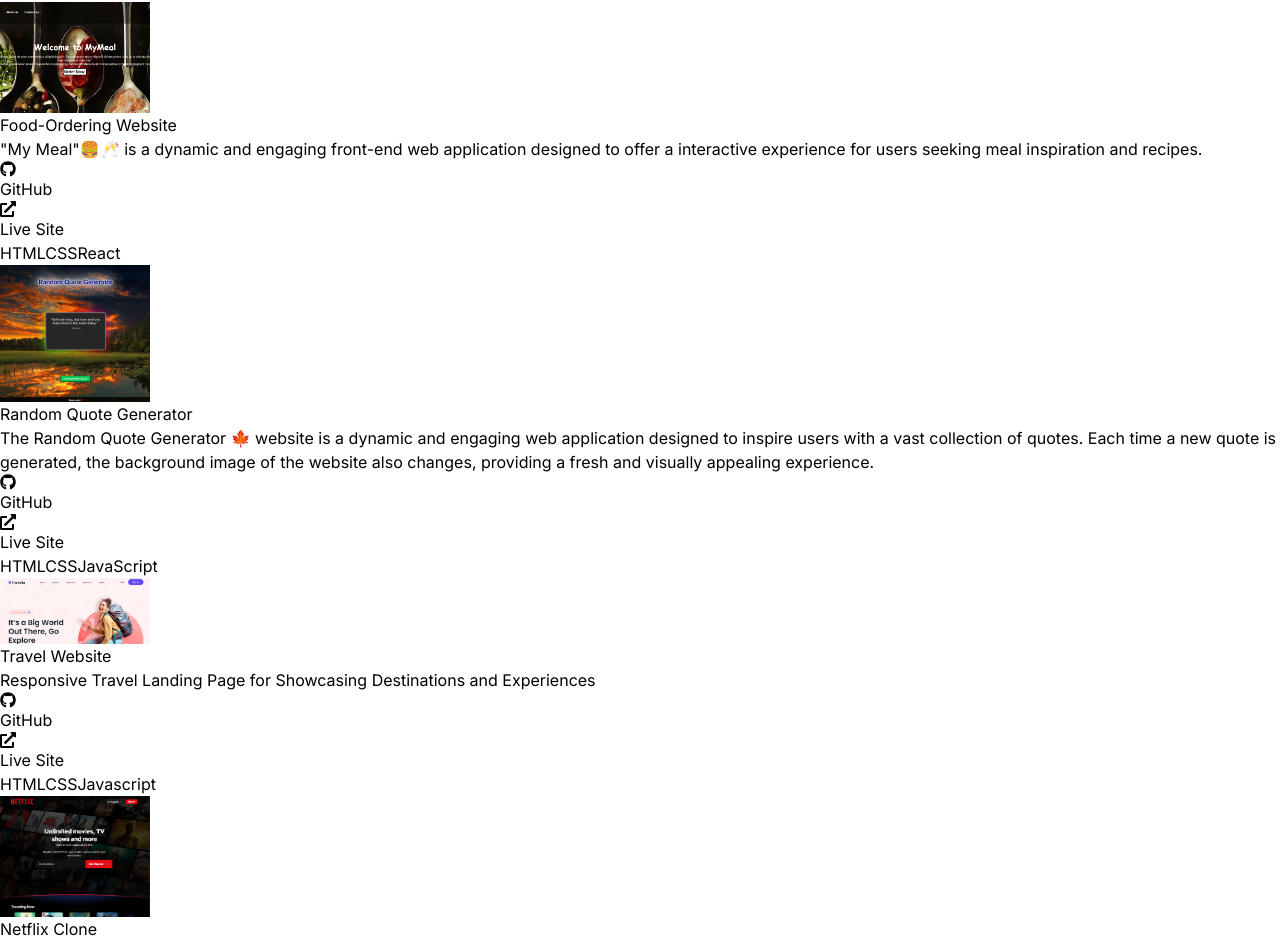
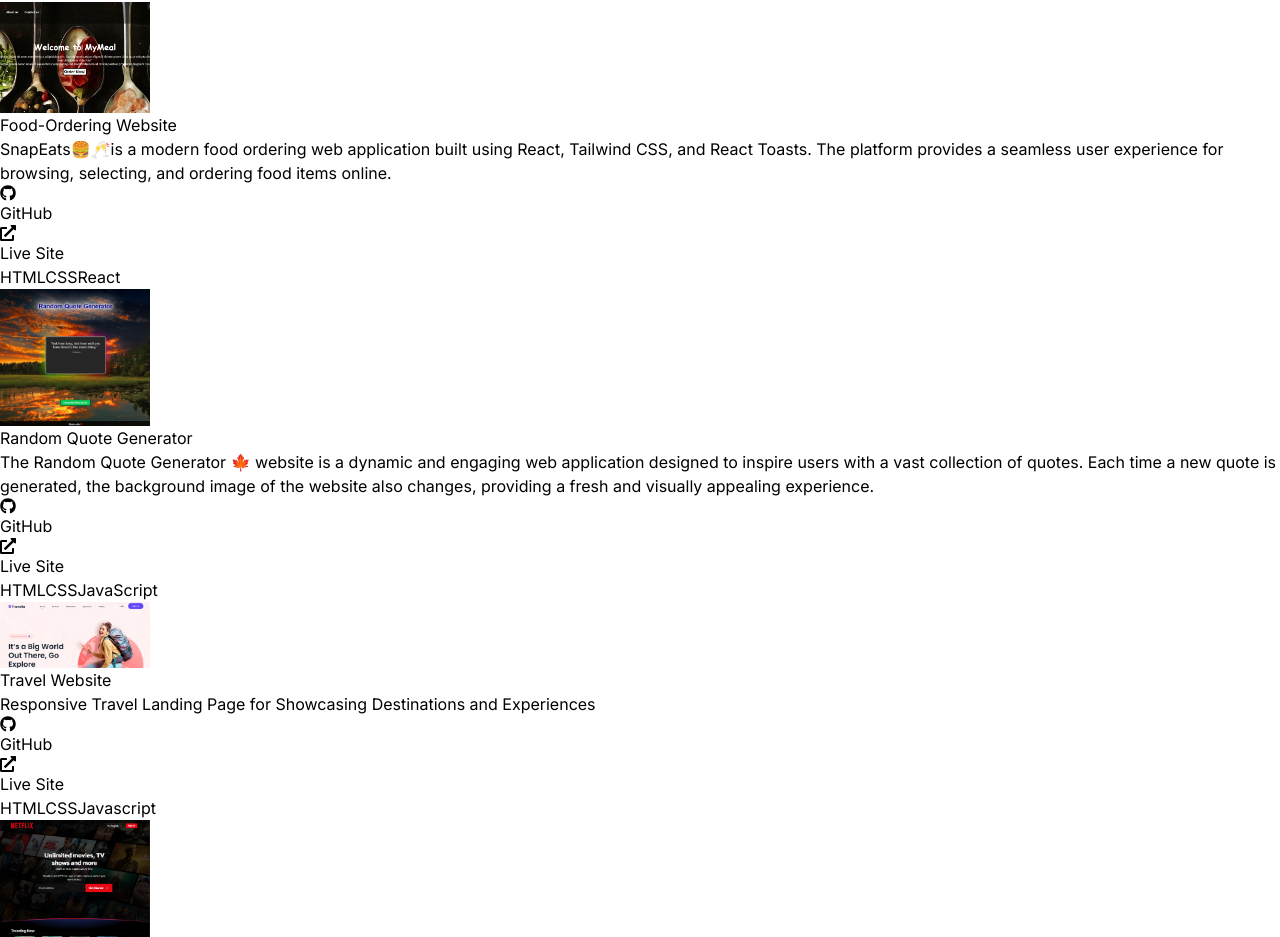
Before and after one commit to shaktipriya13/My-Portfolio, a React (Vite) app: page / in a window 1280 px wide. Shown: the part 3185-4122 px from the top of the page. Built offline with nearby package versions, Linux system fonts and the light colour scheme.

Commit message:
minor updates

```diff
--- a/src/constants/index.js
+++ b/src/constants/index.js
@@ -80,7 +80,7 @@ export const PROJECTS = [
     title: "Food-Ordering Website",
     image: project1,
     description:
-      "\"My Meal\"🍔🥂 is a dynamic and engaging front-end web application designed to offer a interactive experience for users seeking meal inspiration and recipes.",
+      "SnapEats🍔🥂is a modern food ordering web application built using React, Tailwind CSS, and React Toasts. The platform provides a seamless user experience for browsing, selecting, and ordering food items online.",
     technologies: ["HTML", "CSS", "React"],
     live: "https://snap-eats.netlify.app/",
     github: "https://github.com/shaktipriya13/Food-Delivery-website",
```
